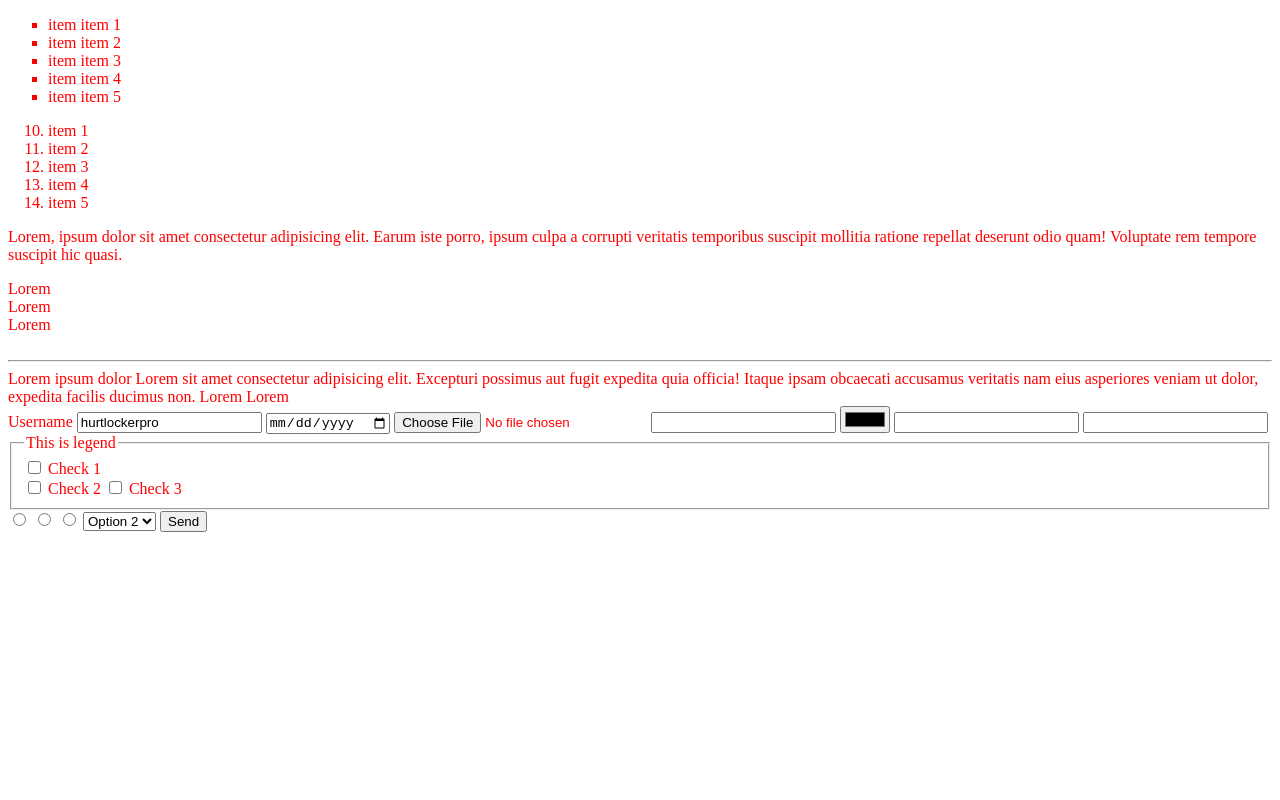
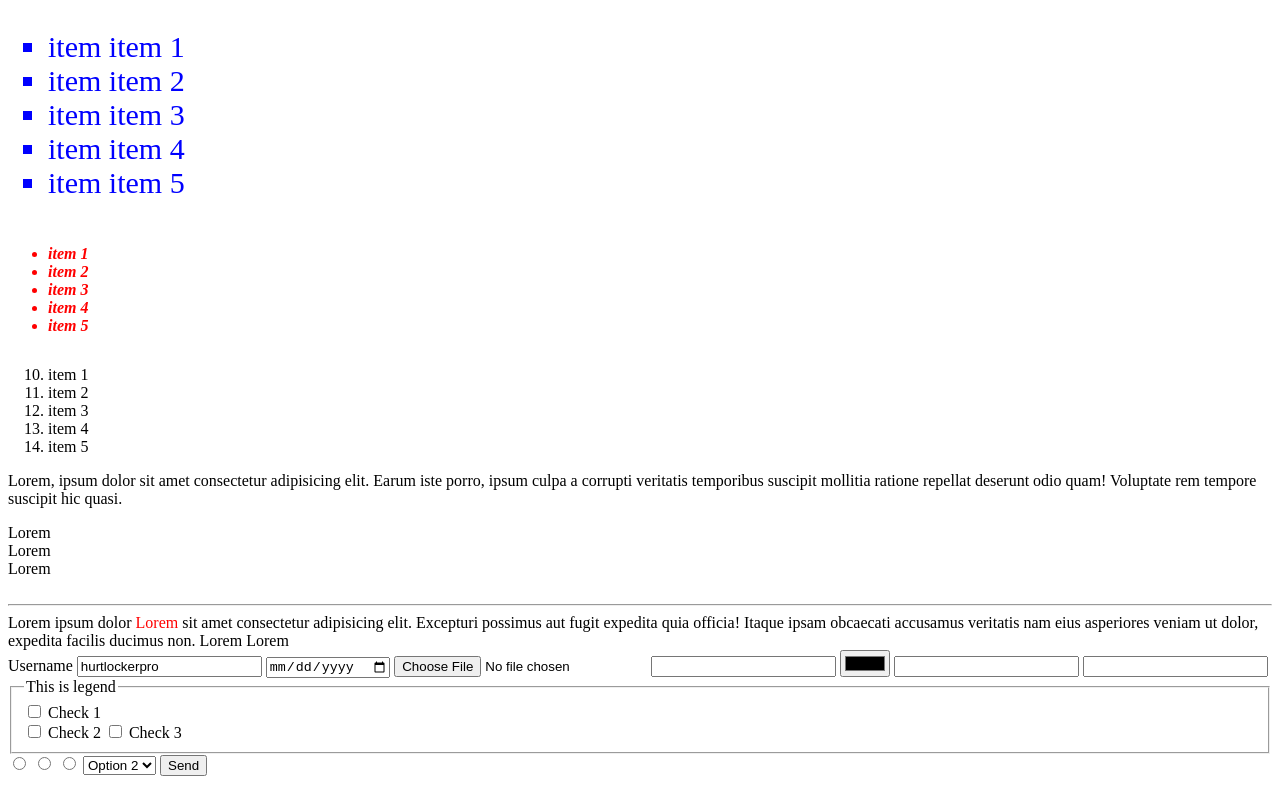
Before and after one commit to hurtlockerpro/omis_ekaterina, a plain HTML site: page html/index.html in a window 1280 px wide. Drawn offline with Linux system fonts and the light colour scheme.

Commit message:
login + html

```diff
--- a/html/index.html
+++ b/html/index.html
@@ -9,14 +9,24 @@
 <body>
 
 
-    <ul type="square">
-        <li>item item 1</li>
+    <ul type="square" class="custom-list-2" id="custom-id-1">
+        <li class="custom-list-item">item item 1</li>
         <li>item item 2</li>
         <li>item item 3</li>
         <li>item item 4</li>
         <li>item item 5</li>
     </ul>
 
+    <!-- ul>li*5{item $} -->
+     <!-- comment -->
+
+    <ul class="font-size color-red custom-puddings">
+        <li>item 1</li>
+        <li>item 2</li>
+        <li>item 3</li>
+        <li>item 4</li>
+        <li>item 5</li>
+    </ul>
 
     <ol start="10">
         <li>item 1</li>
--- a/html/style.css
+++ b/html/style.css
@@ -1,4 +1,69 @@
 
-body {
+
+/* 1 version to link: tag - none */
+
+ul {
+    /* properties */
+
+    color:blue;
+    font-size: 30px;
+}
+
+
+
+
+
+
+
+
+
+
+
+
+
+
+
+
+/* 2 version  to link : class -> .  */
+.color-red {
     color: red;
 }
+
+.custom-puddings {
+
+    padding-top: 15px;
+    padding-bottom: 15px;
+}
+
+
+.font-size {
+    font-size: 16px;
+    font-weight: bold;
+    font-style: italic;
+
+}
+
+
+
+
+
+
+
+
+
+
+
+
+
+
+
+
+
+
+
+
+/* 3 version : id -> # */
+
+#custom-id-2 {
+    color: crimson;
+}
--- /dev/null
+++ b/login/css/style.css
@@ -0,0 +1,22 @@
+
+body {
+    background-color: bisque;
+
+    display: flex;
+    justify-content: center;
+    align-items: center;
+    min-height: 100vh; /* view height */
+
+}
+
+.box {
+    min-height: 300px;
+    min-width: 200px;
+    width: 250px;
+    border: 1px solid gray;
+    border-radius: 7px;
+    background-color: white;
+    /*margin: auto;*/
+
+    box-shadow: 0px 0px 20px 0px rgba(77,77,77,0.68);
+}
```
Also changed, not shown: login/index.html (added, +48 -0 lines), login/img/Login_v4.jpg.webp (added).
